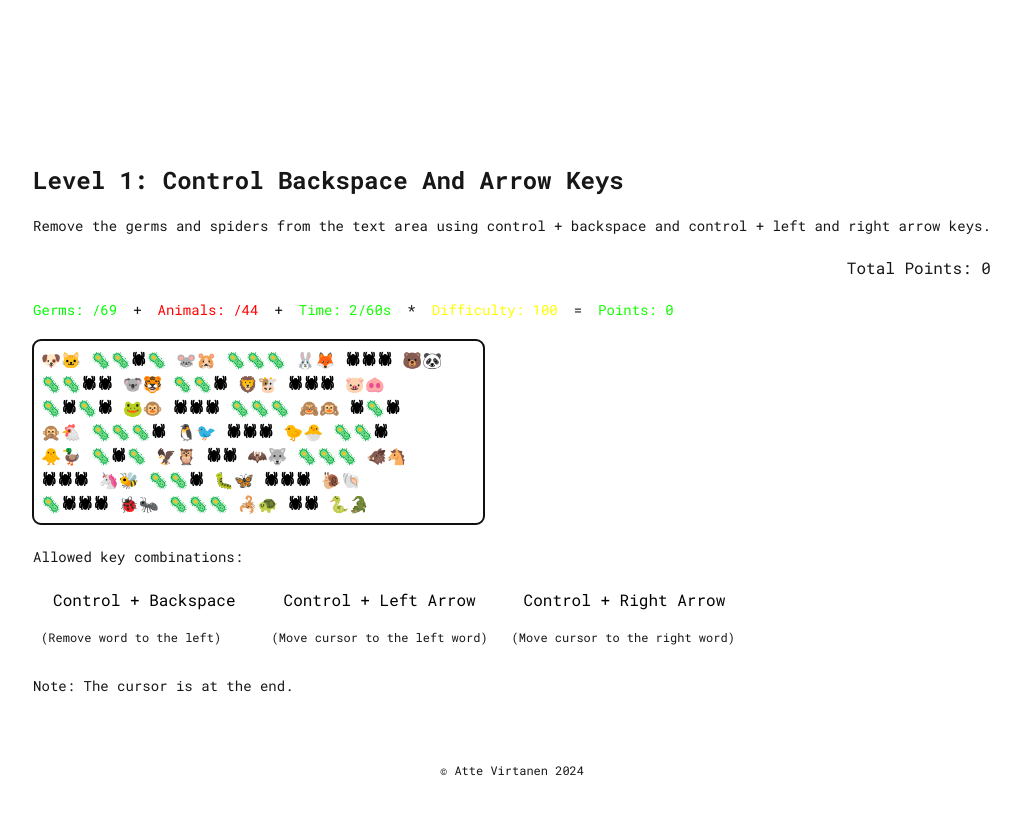
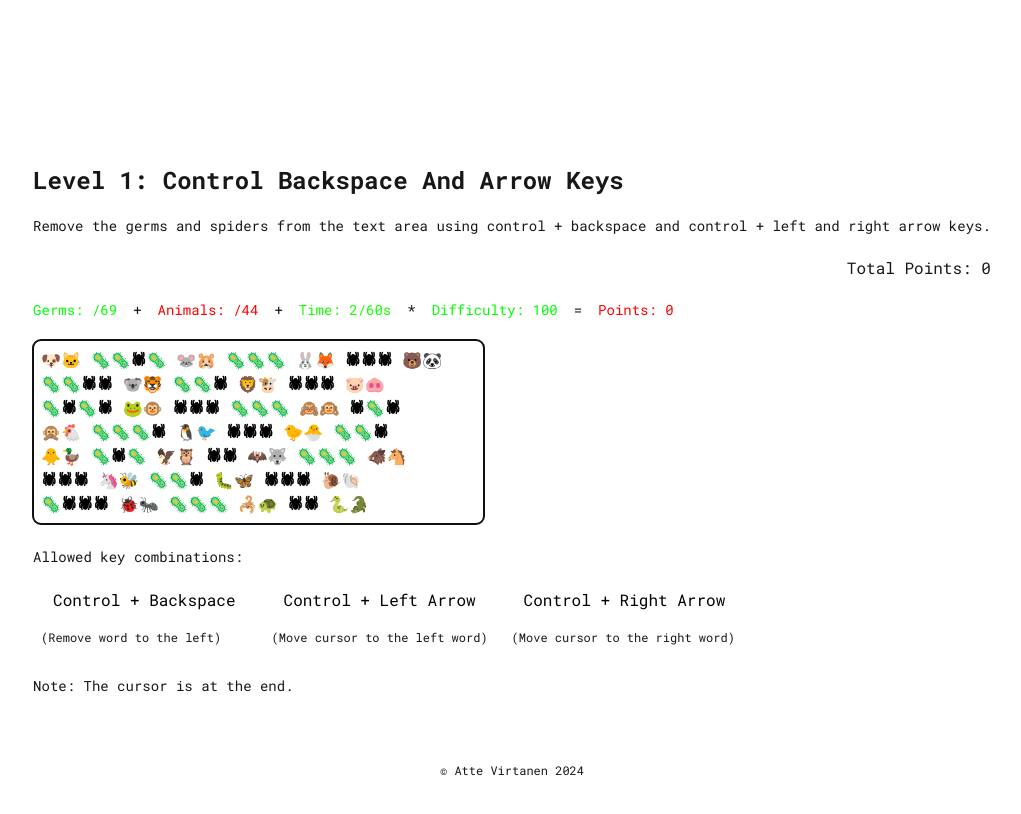
Before and after one commit to AtteBox/text-edit-practice, a Next.js app: page / in a window 1280 px wide. Both pictures are taken after a click on the button "Start Game". Shown: the top 814 px of the page, without its empty margins (128-1149 px from the left). Built offline with nearby package versions, Linux system fonts and the light colour scheme.

Commit message:
fix danger colors of points

```diff
--- a/src/app/page.tsx
+++ b/src/app/page.tsx
@@ -685,6 +685,7 @@ function LevelResultsBar({
 }) {
   const totalGerms = getGermCount(level.startContent.join(""));
   const totalAnimals = getAnimalCount(level.startContent.join(""));
+  const points = calcPoints(gameState, level);
   return (
     <div className="flex gap-4">
       <p
@@ -720,7 +721,7 @@ function LevelResultsBar({
       <p
         className="text-sm"
         style={{
-          color: getDangerColor(level.pointCoefficient / 200),
+          color: getDangerColor((level.pointCoefficient - 100) / 150),
         }}
       >
         Difficulty: {level.pointCoefficient}
@@ -729,12 +730,10 @@ function LevelResultsBar({
       <p
         className="text-sm"
         style={{
-          color: getDangerColor(
-            gameState.elapsedTime / 1000 / level.targetTimeSeconds
-          ),
+          color: getDangerColor(Math.max(200 - points, 0) / 200),
         }}
       >
-        Points: {calcPoints(gameState, level)}
+        Points: {points}
       </p>
     </div>
   );
```
